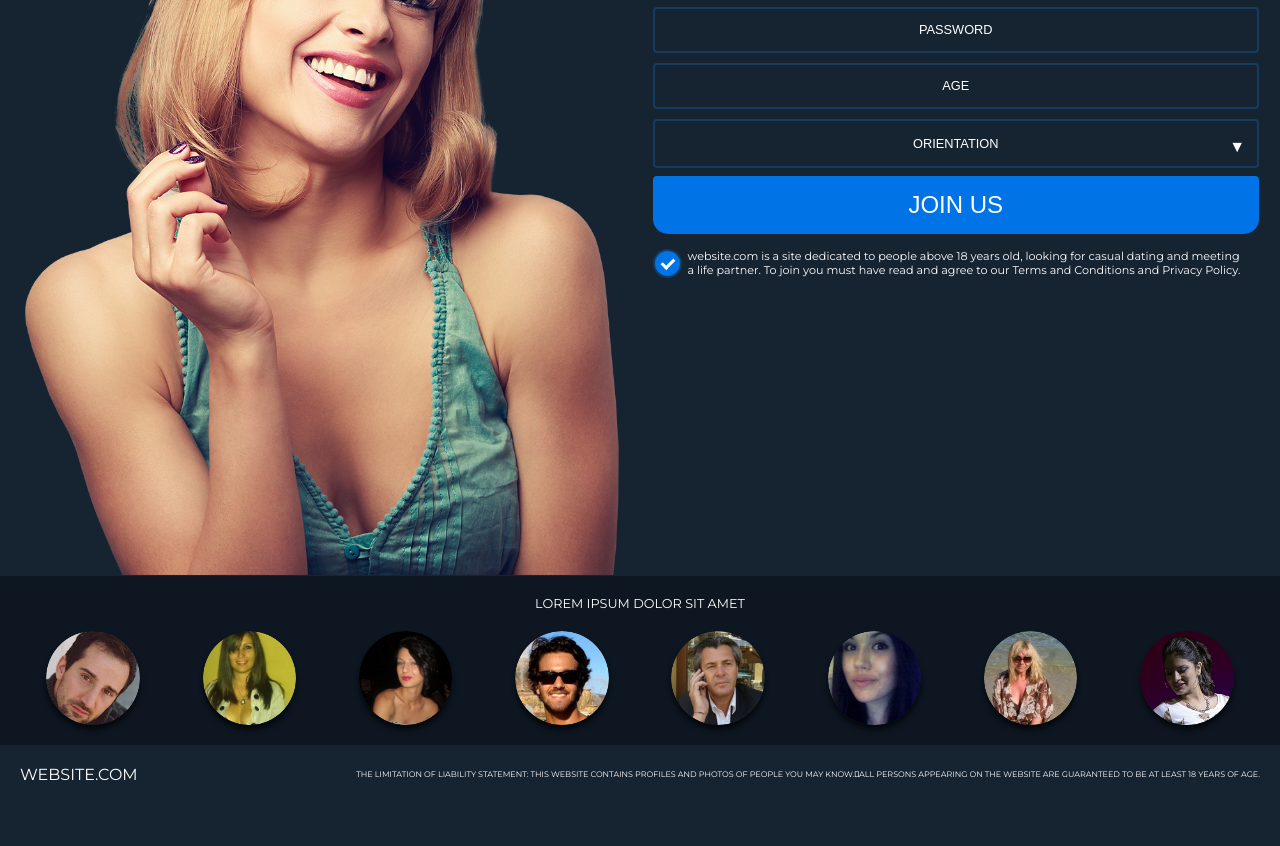
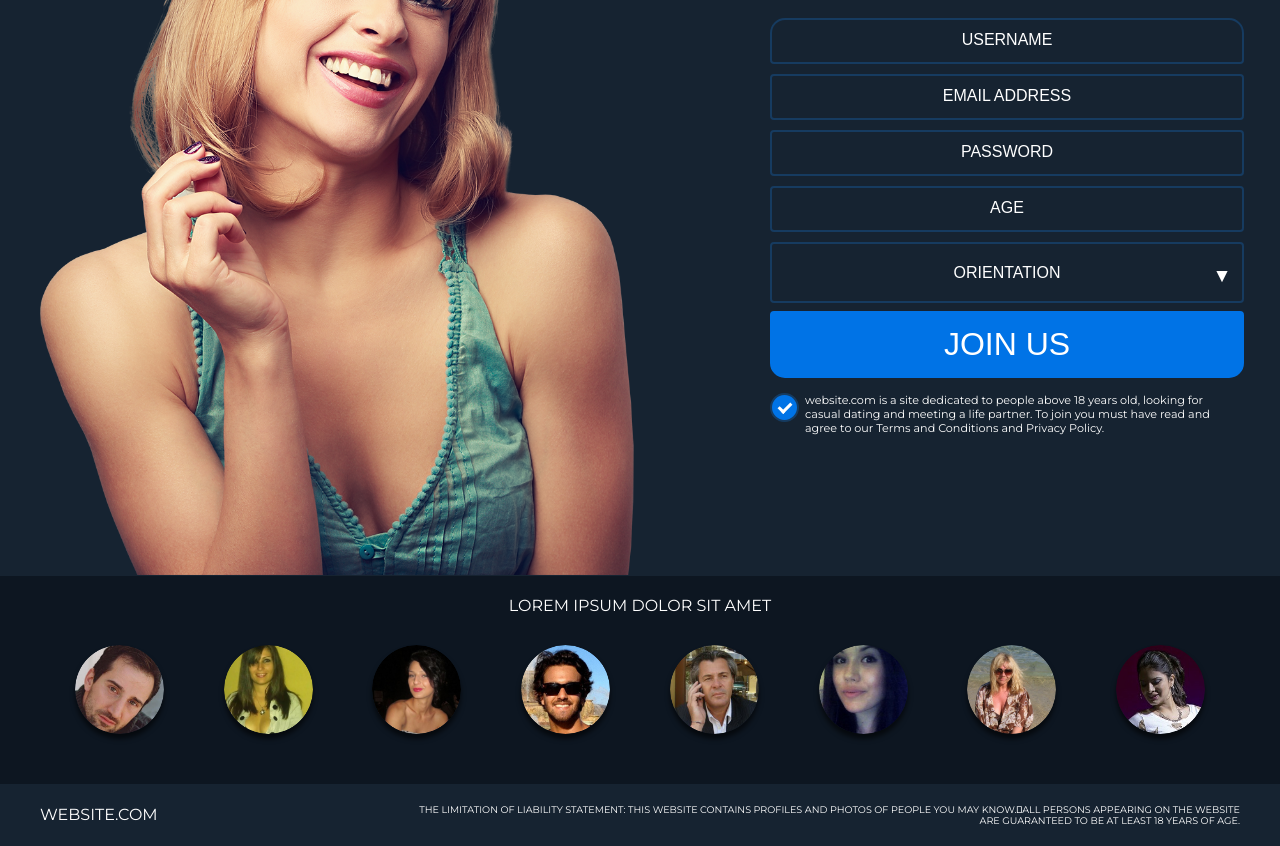
Before and after one commit to popdesign13/Codeplicity, a plain HTML site: page index.html in a window 1280 px wide. Shown: the part 258-1104 px from the top of the page. Before the commit the page ends 1062 px from the top, so only its background shows below. Drawn offline with Linux system fonts and the light colour scheme.

Commit message:
Desktop style

```diff
--- a/scss/_mediaqueries.scss
+++ b/scss/_mediaqueries.scss
@@ -132,3 +132,94 @@
     }
 
 }
+
+
+/************************************************************/
+/********************** desktop styles  *********************/
+/************************************************************/
+
+@media screen and (min-width: 1200px) {
+    .header, .content, .social__grid, .footer {
+        margin: 0 auto;
+        max-width: 1200px;
+    }
+
+    .content {
+        display: flex;
+        padding: 0 25px;
+
+        &__form {
+            width: 40%;
+            padding-left: 25px;
+            padding-top: 60px;
+
+            &-title {
+                font-size: 2.5rem;
+            }
+
+            &-subtitle {
+                font-size: 1rem;
+            }
+        }
+
+        &__img {
+            width: 60%;
+            vertical-align: bottom;
+        }
+    }
+
+    .form {
+        &__control {
+            padding: 15px 0px;
+
+            &::placeholder {
+                font-size: 1rem;
+            }
+        }
+
+        &__section {
+            &:after {
+                padding-top: 27px;
+                right: 0px;
+                top: 10;
+                scale: 1.2;
+            }
+        }
+
+        &__select {
+            padding: 20px 0px;
+            font-size: 1rem;
+        }
+    }
+
+    .submit {
+        &--joinus {
+            font-size: 2rem;
+        }
+    }
+
+
+    .social {
+        background: $color-secondary;
+        text-align: center;
+        padding: 20px;
+
+        &__title {
+            font-size: 1rem;
+        }
+
+        &__grid {
+            display: grid;
+            grid-template-columns: repeat(8, 1fr);
+            padding: 30px;
+        }
+    }
+
+    .footer {
+        &__note {
+            font-size: 0.6rem;
+            padding-left: 250px;
+        }
+    }
+
+}
```
Also changed, not shown: css/style.css, 1 other file.
